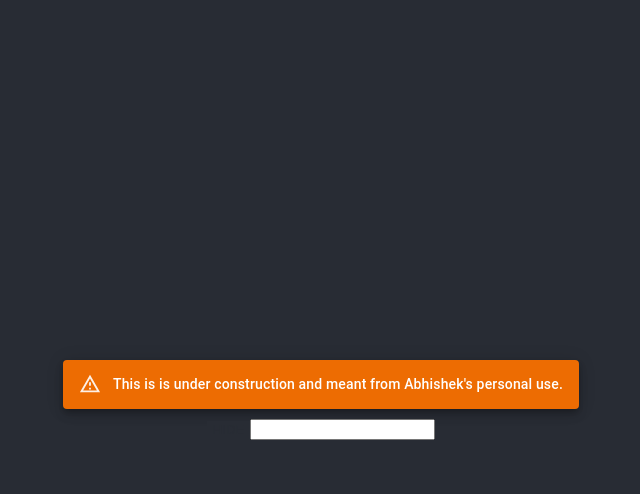
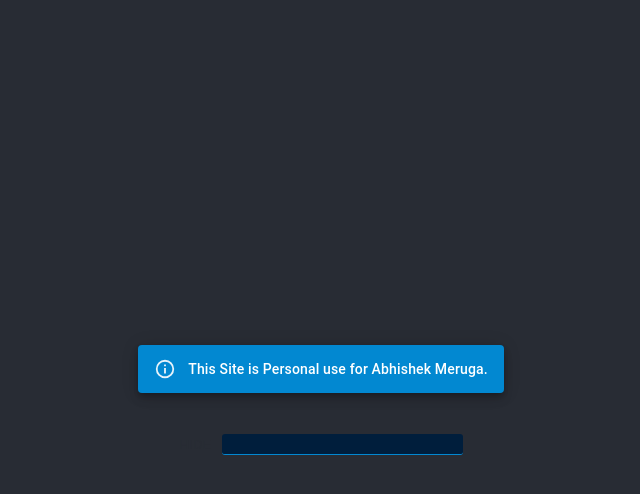
Before and after one commit to abhimeruga/Personal, a React (Create React App) app: page / in a window 1280 px wide. Both pictures are taken after a click on the button "HIDE". Shown: the top 494 px of the page, without its empty margins (319-959 px from the left). Built offline with nearby package versions, Linux system fonts and the light colour scheme; no server answers; the database is empty; the HTML template or start-up script is replaced by a standard one.

Commit message:
style changes

```diff
--- a/src/App.js
+++ b/src/App.js
@@ -14,13 +14,27 @@ function App() {
   return (
     <div className="App">
       <header className="App-header">
-        {authEdit && <Tracker />}
         {!authEdit && (
-          <Alert severity="warning">
-            This is is under construction and meant from Abhishek's personal
-            use.
-          </Alert>
+          <React.Fragment>
+            <Alert severity="info">
+              This Site is Personal use for Abhishek Meruga.
+            </Alert>
+            <br />
+          </React.Fragment>
         )}
+        {authEdit && (
+          <>
+            <Alert icon={false} severity="success">
+              SM2[23] D[23] H[24]
+            </Alert>
+            <br />
+            <Alert icon={false} severity="success">
+              B[23] C[24] G[25]
+            </Alert>
+            <br />
+          </>
+        )}
+        {<Tracker />}
         <HiddenButton />
       </header>
     </div>
--- a/src/Components/BasicModal.jsx
+++ b/src/Components/BasicModal.jsx
@@ -1,21 +1,23 @@
 import * as React from "react";
-import Button from "@mui/material/Button";
+
 import { styled } from "@mui/material/styles";
 import Dialog from "@mui/material/Dialog";
 import DialogTitle from "@mui/material/DialogTitle";
 import DialogContent from "@mui/material/DialogContent";
-import DialogActions from "@mui/material/DialogActions";
 import IconButton from "@mui/material/IconButton";
 import CloseIcon from "@mui/icons-material/Close";
-import Typography from "@mui/material/Typography";
 
 const BootstrapDialog = styled(Dialog)(({ theme }) => ({
   "& .MuiDialogContent-root": {
     width: "500px",
     padding: theme.spacing(2),
+    backgroundColor: "rgb(0, 30, 60)",
+    color: "#5090D3",
   },
   "& .MuiDialogActions-root": {
     padding: theme.spacing(1),
+    backgroundColor: "rgb(0, 30, 60)",
+    color: "#5090D3",
   },
 }));
 
@@ -23,7 +25,11 @@ const BootstrapDialogTitle = (props) => {
   const { children, onClose, ...other } = props;
 
   return (
-    <DialogTitle sx={{ m: 0, p: 2 }} {...other}>
+    <DialogTitle
+      style={{ backgroundColor: "rgb(17 49 86)", color: "#5090D3" }}
+      sx={{ m: 0, p: 2 }}
+      {...other}
+    >
       {children}
       {onClose ? (
         <IconButton
@@ -34,6 +40,8 @@ const BootstrapDialogTitle = (props) => {
             right: 8,
             top: 8,
             color: (theme) => theme.palette.grey[500],
+            backgroundColor: "rgb(0, 30, 60)",
+            color: "#5090D3",
           }}
         >
           <CloseIcon />
--- a/src/Components/HiddenButton.jsx
+++ b/src/Components/HiddenButton.jsx
@@ -2,6 +2,19 @@ import { useState } from "react";
 import { useDispatch, useSelector } from "react-redux";
 import "../App.css";
 import { setEdit } from "../Store/Actions/Auth.Action";
+
+const inputStyle = {
+  margin: "0px 5px",
+  color: "#0288d1",
+  backgroundColor: "rgb(0, 30, 60)",
+  padding: "0px 5px",
+  outline: "none",
+  border: "none",
+  borderBottom: "solid #0288d1 1px",
+  fontFamily: "monospace",
+  fontSize: "18px",
+  borderRadius: "3px",
+};
 
 const HiddenButton = () => {
   const dispatch = useDispatch();
@@ -15,6 +28,7 @@ const HiddenButton = () => {
     setpin(e.target.value);
     if (authPin === e.target.value) {
       dispatch(setEdit(true));
+      setShowInput(false);
     } else {
       dispatch(setEdit(false));
     }
@@ -26,7 +40,12 @@ const HiddenButton = () => {
         HIDE
       </button>
       {showInput && (
-        <input type="password" value={pin} onChange={handleChange} />
+        <input
+          style={inputStyle}
+          type="password"
+          value={pin}
+          onChange={handleChange}
+        />
       )}
     </div>
   );
--- a/src/Modules/Components/TrackerModalContent.jsx
+++ b/src/Modules/Components/TrackerModalContent.jsx
@@ -1,5 +1,6 @@
 import { useState } from "react";
 import { useSelector } from "react-redux";
+import Box from "@mui/material/Box";
 import Button from "@mui/material/Button";
 import {
   doc,
@@ -8,10 +9,11 @@ import {
   onSnapshot,
   collection,
 } from "firebase/firestore";
-import { database } from "../../firestore/firebase";
+
 import CircularProgress from "@mui/material/CircularProgress";
 import { keyframes } from "styled-components";
-import Box from "@mui/material/Box";
+
+import { database } from "../../firestore/firebase";
 import "../../App.css";
 
 const habitStyle = {
@@ -22,9 +24,13 @@ const habitStyle = {
 };
 
 const inputStyle = {
+  margin: "0px 5px",
+  color: "#a6e22e",
+  backgroundColor: "rgb(0, 30, 60)",
+  padding: "0px 5px",
   outline: "none",
   border: "none",
-  borderBottom: "solid black 1px",
+  borderBottom: "solid white 1px",
   fontFamily: "monospace",
   fontSize: "18px",
 };
@@ -57,8 +63,10 @@ const colorEffect = {
 
 const serverDataStyle = {
   fontFamily: "fantasy",
-  backgroundColor: "aquamarine",
+  backgroundColor: "cornsilk",
   fontStyle: "italic",
+  margin: " 0px 5px",
+  padding: "0px 5px",
 };
 
 const TrackerModalContent = ({
@@ -186,7 +194,7 @@ const TrackerModalContent = ({
             Reason For Quitting -{" "}
             {!edit && <span style={serverDataStyle}>{reasonForQuitting}</span>}
             {edit && (
-              <input
+              <textarea
                 style={inputStyle}
                 id="standard-basic"
                 value={trackerItem.reasonForQuitting}
@@ -206,7 +214,7 @@ const TrackerModalContent = ({
               <span style={serverDataStyle}>{reasonForReVisiting}</span>
             )}
             {edit && (
-              <input
+              <textarea
                 style={inputStyle}
                 id="standard-basic"
                 value={trackerItem.reasonForReVisiting}
--- a/src/Modules/Tracker/Tracker.jsx
+++ b/src/Modules/Tracker/Tracker.jsx
@@ -1,10 +1,11 @@
 import { useState, useEffect } from "react";
+import { useDispatch, useSelector } from "react-redux";
 import { collection, query, onSnapshot } from "firebase/firestore";
+import CircularProgress from "@mui/material/CircularProgress";
+
 import { database } from "../../firestore/firebase";
 import BasicModal from "../../Components/BasicModal";
 import TrackerModalContent from "../Components/TrackerModalContent";
-import CircularProgress from "@mui/material/CircularProgress";
-import { useDispatch } from "react-redux";
 import { setTrackerData } from "../../Store/Actions/Tracker.Action";
 import { setPin } from "../../Store/Actions/Auth.Action";
 import { filterDocData } from "../Utils/TrackerUtils";
@@ -13,6 +14,7 @@ import Button from "@mui/material/Button";
 
 const Tracker = ({}) => {
   const dispatch = useDispatch();
+  const authEdit = useSelector((state) => state.auth.edit);
 
   const [trackerDetails, setTrackerDetails] = useState([]);
   const [open, setOpen] = useState(false);
@@ -43,6 +45,7 @@ const Tracker = ({}) => {
   }, []);
 
   return (
+    authEdit && (
       <>
         {!trackerDetails.length && (
           <>
@@ -84,6 +87,7 @@ const Tracker = ({}) => {
           }}
         />
       </>
+    )
   );
 };
 
```
Lines whose indentation alone changed are shown as unchanged.
